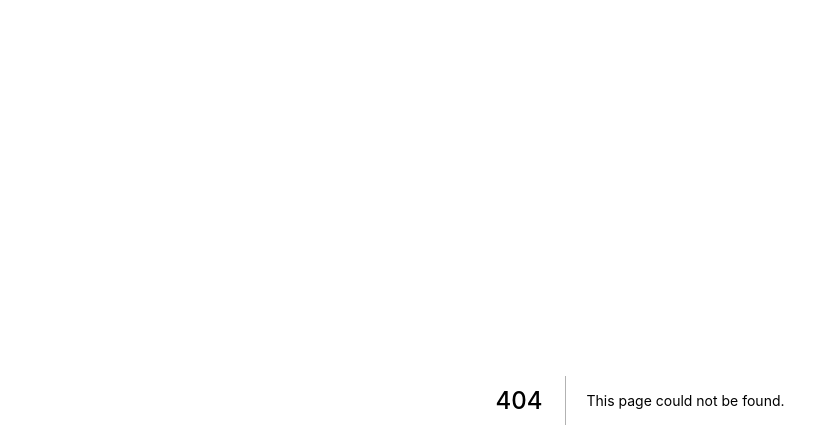
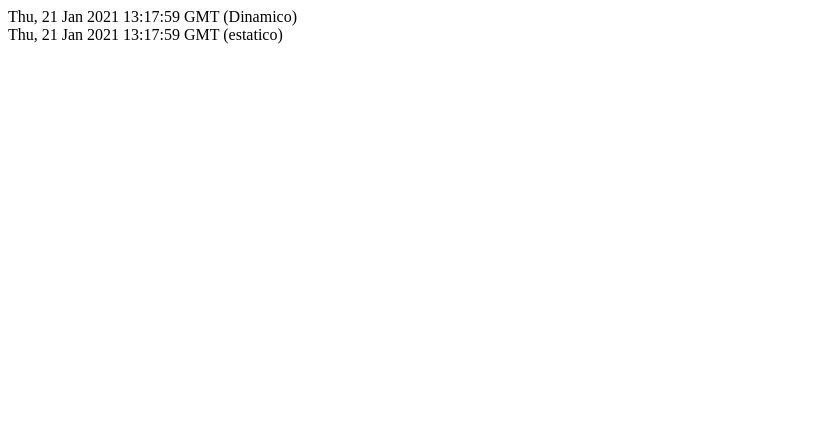
Before and after one commit to acwronski/ideia-boa, a Next.js app: page /tempo in a window 1280 px wide. Before the commit this address had no page. Shown: the top 448 px of the page, without its empty margins (0-839 px from the left). Built offline with nearby package versions, Linux system fonts and the light colour scheme.

Commit message:
adicionei a pagina tempo

```diff
--- /dev/null
+++ b/pages/tempo.js
@@ -0,0 +1,25 @@
+function Tempo(props) {
+    const dynamicDate = new Date();
+    const dynamicDateString = dynamicDate.toGMTString();
+
+    return (
+        <div>
+            <div>{dynamicDateString} (Dinamico)</div>
+
+            <div>{props.staticDateString} (estatico)</div>
+        </div>
+    )
+}
+
+export function getStaticProps() {
+    const staticDate = new Date();
+    const staticDateString = staticDate.toGMTString();
+
+    return {
+        props:{
+            staticDateString
+        }
+    }
+}
+
+export default Tempo
```
